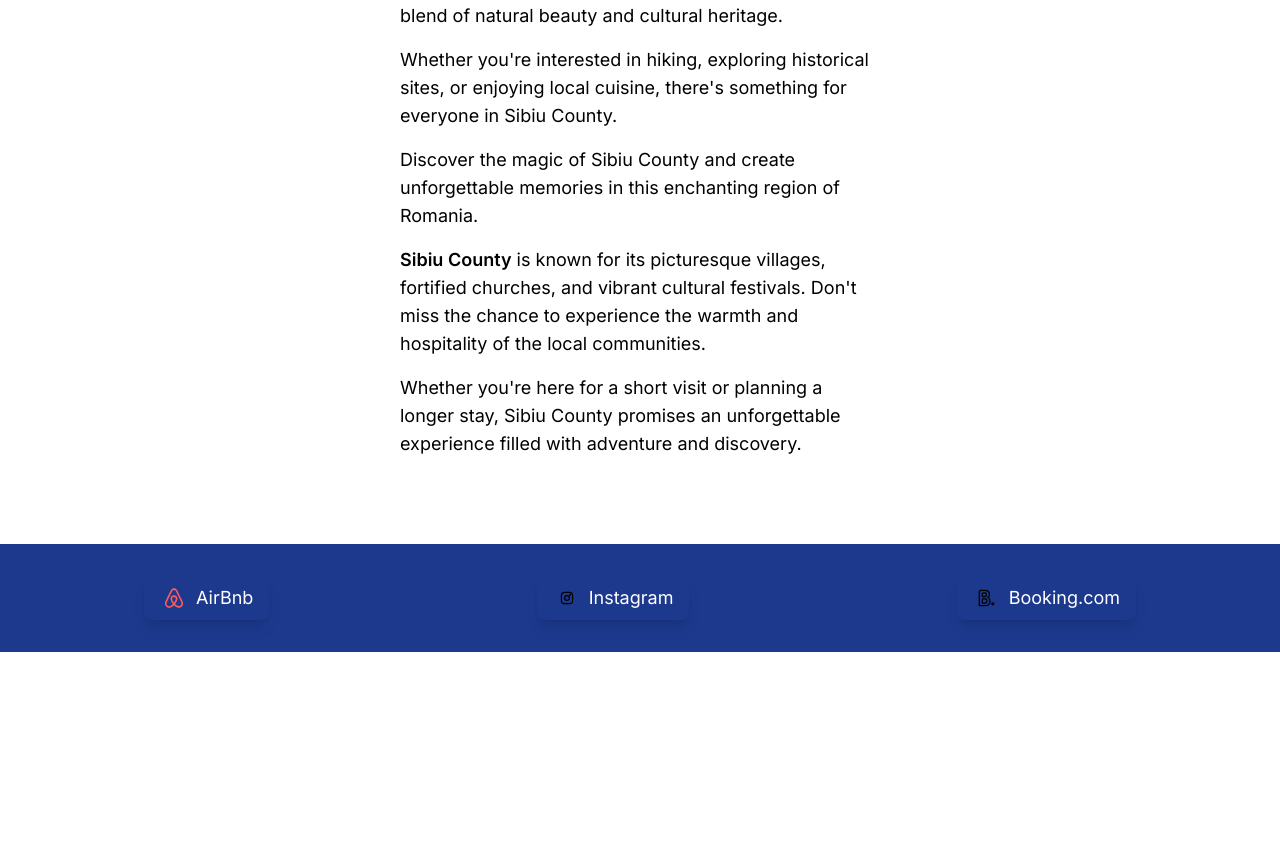
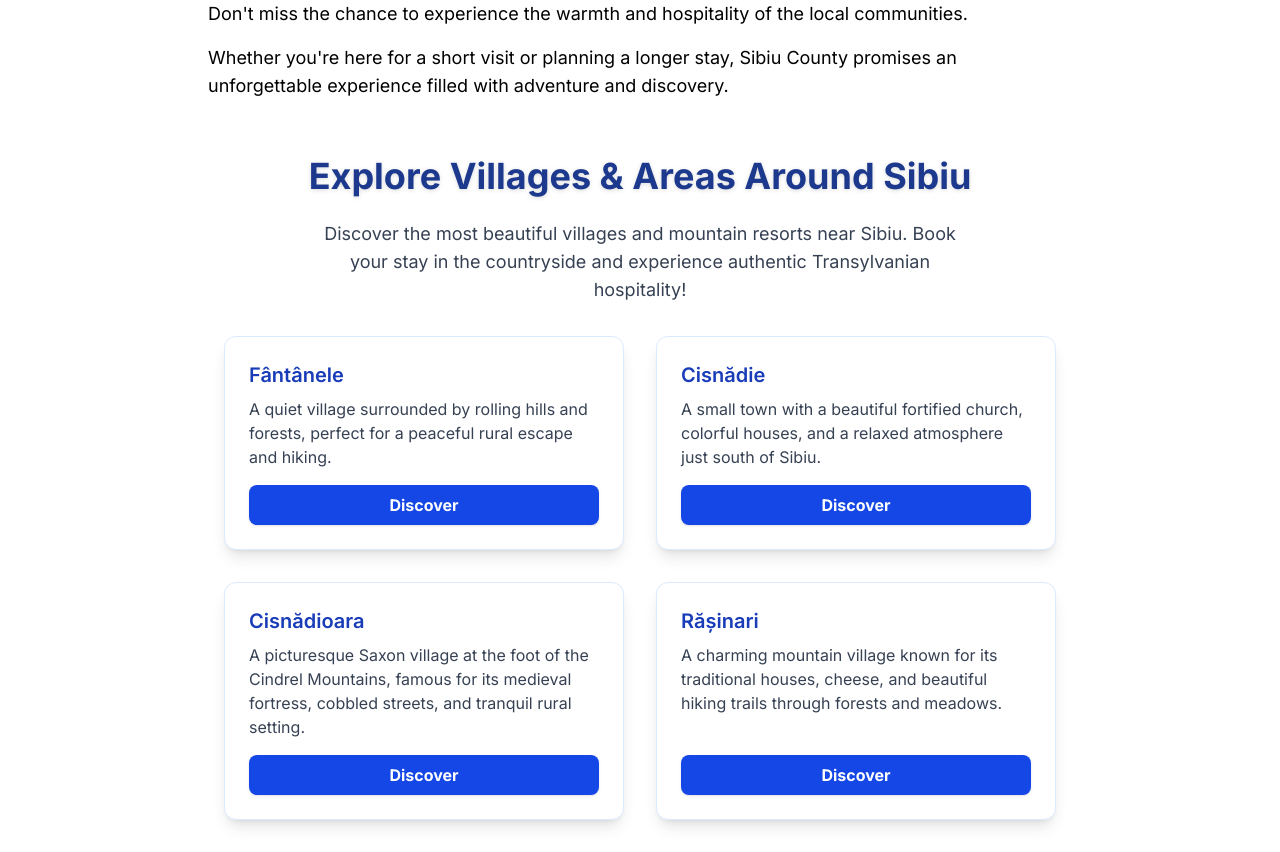
Before and after one commit to aldamacus/my-vercel-application, a Next.js app: page /county in a window 1280 px wide. Shown: the part 410-1262 px from the top of the page. Before the commit the page ends 1062 px from the top, so only its background shows below. Built offline with nearby package versions, Linux system fonts and the light colour scheme.

Commit message:
Make 'Book Your Stay' page container match width of other pages (w-full max-w-7xl mx-auto)

```diff
--- a/src/app/county/page.tsx
+++ b/src/app/county/page.tsx
@@ -1,7 +1,53 @@
+import Link from "next/link";
+
+const areas = [
+  {
+    name: "Cisnădioara",
+    description:
+      "A picturesque Saxon village at the foot of the Cindrel Mountains, famous for its medieval fortress, cobbled streets, and tranquil rural setting.",
+    link: "https://www.booking.com/searchresults.en-gb.html?ss=Cisnadioara%2C+Sibiu+County%2C+Romania&src_elem=sb&src=index&dest_id=-1156249&dest_type=city&place_id=city%2F-1156249",
+  },
+  {
+    name: "Rășinari",
+    description:
+      "A charming mountain village known for its traditional houses, cheese, and beautiful hiking trails through forests and meadows.",
+    link: "https://www.booking.com/searchresults.en-gb.html?ss=Rasinari%2C+Sibiu+County%2C+Romania&src_elem=sb&src=index&dest_id=-1156248&dest_type=city&place_id=city%2F-1156248",
+  },
+  {
+    name: "Păltiniș",
+    description:
+      "Romania’s oldest mountain resort, ideal for hiking in summer and skiing in winter, surrounded by forests and fresh mountain air.",
+    link: "https://www.booking.com/searchresults.en-gb.html?ss=Paltinis%2C+Sibiu+County%2C+Romania&src_elem=sb&src=index&dest_id=-1156243&dest_type=city&place_id=city%2F-1156243",
+  },
+  {
+    name: "Gura Râului",
+    description:
+      "A peaceful village near the mountains and lakes, perfect for nature lovers, fishing, and outdoor activities.",
+    link: "https://www.booking.com/searchresults.en-gb.html?ss=Gura+R%C3%A2ului%2C+Sibiu+County%2C+Romania&src_elem=sb&src=index&dest_id=-1156244&dest_type=city&place_id=city%2F-1156244",
+  },
+  {
+    name: "Săliște",
+    description:
+      "A traditional town with rich folklore, close to the Transalpina road and scenic landscapes of Mărginimea Sibiului.",
+    link: "https://www.booking.com/searchresults.en-gb.html?ss=S%C4%83li%C8%99te%2C+Sibiu+County%2C+Romania&src_elem=sb&src=index&dest_id=-1156245&dest_type=city&place_id=city%2F-1156245",
+  },
+  {
+    name: "Orlat",
+    description:
+      "A historic village with beautiful Orthodox churches and easy access to hiking and cycling routes.",
+    link: "https://www.booking.com/searchresults.en-gb.html?ss=Orlat",
+  },
+  {
+    name: "Tilișca",
+    description:
+      "A scenic village with ancient Dacian ruins, traditional architecture, and panoramic views of the Cindrel Mountains.",
+    link: "https://www.booking.com/searchresults.en-gb.html?ss=Tili%C8%99ca%2C+Sibiu+County%2C+Romania&src_elem=sb&src=index&dest_id=-1163384&dest_type=city&place_id=city%2F-1163384",
+  },
+];
+
 export default function County() {
   return (
-    <div className="py-12 flex flex-col items-center justify-center min-h-screen px-100">
-      <h1 className="text-3xl font-bold mb-6">Welcome to Sibiu County</h1>
+    <div className="w-full max-w-4xl mx-auto py-10 px-4">
       <p className="text-lg mb-4">
         Explore the beautiful landscapes, rich history, and vibrant culture of
         Sibiu County.
@@ -16,10 +62,7 @@ export default function County() {
         enjoying local cuisine, there&apos;s something for everyone in Sibiu
         County.
       </p>
-      <p className="text-lg mb-4">
-        Discover the magic of Sibiu County and create unforgettable memories in
-        this enchanting region of Romania.
-      </p>
+
       <p className="text-lg mb-4">
         <span className="font-semibold">Sibiu County</span> is known for its
         picturesque villages, fortified churches, and vibrant cultural
@@ -31,6 +74,105 @@ export default function County() {
         Sibiu County promises an unforgettable experience filled with adventure
         and discovery.
       </p>
+      <main className="w-full max-w-4xl mx-auto py-10 px-4">
+        <h1 className="text-3xl md:text-4xl font-bold text-blue-900 mb-6 text-center drop-shadow-sm">
+          Explore Villages & Areas Around Sibiu
+        </h1>
+        <p className="mb-8 text-lg text-gray-700 text-center max-w-2xl mx-auto">
+          Discover the most beautiful villages and mountain resorts near Sibiu.
+          Book your stay in the countryside and experience authentic
+          Transylvanian hospitality!
+        </p>
+        <div className="grid gap-8 md:grid-cols-2">
+          {/* Fantanele */}
+          <div className="bg-white rounded-xl shadow-lg border border-blue-100 p-6 flex flex-col justify-between h-full">
+            <div>
+              <h2 className="text-xl font-semibold text-blue-800 mb-2">
+                Fântânele
+              </h2>
+              <p className="text-gray-700 mb-4">
+                A quiet village surrounded by rolling hills and forests, perfect
+                for a peaceful rural escape and hiking.
+              </p>
+            </div>
+            <Link
+              href="https://www.booking.com/searchresults.en-gb.html?ss=Fantanele"
+              target="_blank"
+              rel="noopener noreferrer"
+              className="inline-block mt-auto px-5 py-2 bg-blue-700 text-white font-bold rounded-lg shadow hover:bg-blue-800 transition-all text-base text-center"
+            >
+              Discover
+            </Link>
+          </div>
+          {/* Cisnădie */}
+          <div className="bg-white rounded-xl shadow-lg border border-blue-100 p-6 flex flex-col justify-between h-full">
+            <div>
+              <h2 className="text-xl font-semibold text-blue-800 mb-2">
+                Cisnădie
+              </h2>
+              <p className="text-gray-700 mb-4">
+                A small town with a beautiful fortified church, colorful houses,
+                and a relaxed atmosphere just south of Sibiu.
+              </p>
+            </div>
+            <Link
+              href="https://www.booking.com/searchresults.en-gb.html?ss=Cisnadie%2C+Sibiu+County%2C+Romania&src_elem=sb&src=index&dest_id=-1156247&dest_type=city&place_id=city%2F-1156247"
+              target="_blank"
+              rel="noopener noreferrer"
+              className="inline-block mt-auto px-5 py-2 bg-blue-700 text-white font-bold rounded-lg shadow hover:bg-blue-800 transition-all text-base text-center"
+            >
+              Discover
+            </Link>
+          </div>
+          {/* Dynamic Booking.com areas */}
+          {areas.map((area) => (
+            <div
+              key={area.name}
+              className="bg-white rounded-xl shadow-lg border border-blue-100 p-6 flex flex-col justify-between h-full"
+            >
+              <div>
+                <h2 className="text-xl font-semibold text-blue-800 mb-2">
+                  {area.name}
+                </h2>
+                <p className="text-gray-700 mb-4">{area.description}</p>
+              </div>
+              <Link
+                href={area.link}
+                target="_blank"
+                rel="noopener noreferrer"
+                className="inline-block mt-auto px-5 py-2 bg-blue-700 text-white font-bold rounded-lg shadow hover:bg-blue-800 transition-all text-base text-center"
+              >
+                Discover
+              </Link>
+            </div>
+          ))}
+          {/* Balea */}
+          <div className="bg-white rounded-xl shadow-lg border border-blue-100 p-6 flex flex-col justify-between h-full">
+            <div>
+              <h2 className="text-xl font-semibold text-blue-800 mb-2">
+                Bâlea Lac & Transfăgărășan
+              </h2>
+              <p className="text-gray-700 mb-4">
+                Experience the breathtaking Bâlea Lake, nestled high in the
+                Făgăraș Mountains and accessible via the famous Transfăgărășan
+                road—one of the most spectacular alpine drives in the world.
+                Perfect for mountain adventures, hiking, and stunning scenery.
+              </p>
+            </div>
+            <Link
+              href="https://www.booking.com/searchresults.en-gb.html?ss=Balea+Lac"
+              target="_blank"
+              rel="noopener noreferrer"
+              className="inline-block mt-auto px-5 py-2 bg-blue-700 text-white font-bold rounded-lg shadow hover:bg-blue-800 transition-all text-base text-center"
+            >
+              Discover
+            </Link>
+          </div>
+        </div>
+        <p className="mt-10 text-xs text-gray-500 text-center">
+          Affiliate links: Booking.com &copy; {new Date().getFullYear()}
+        </p>
+      </main>
     </div>
   );
 }
```
